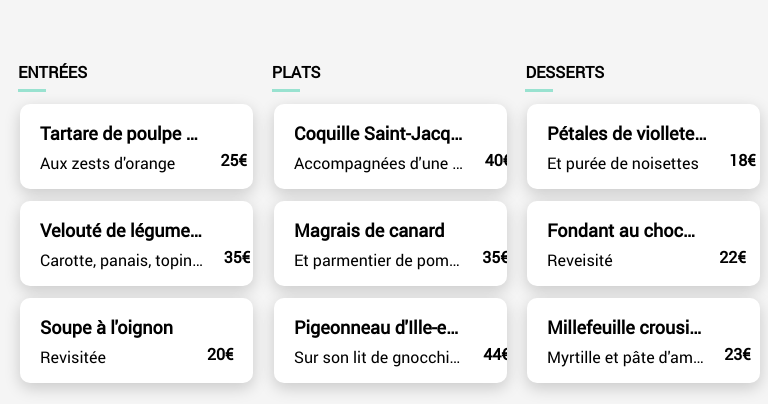
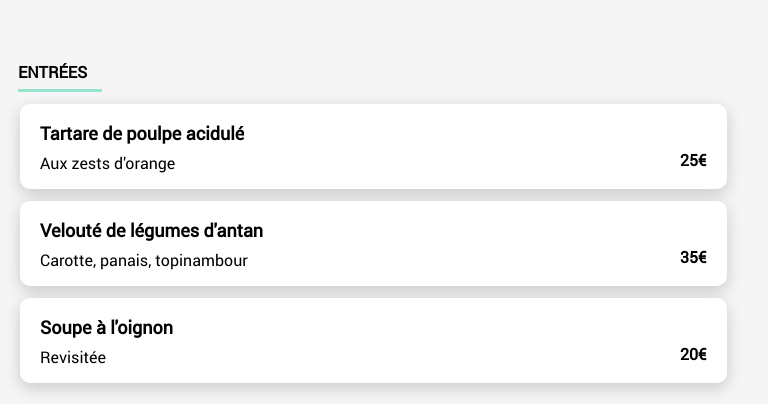
Before and after one commit to Vivian2810/Projet_3_OC, a website: page pages/a_la_francaise.html in a window 768 px wide. Shown: the part 386-790 px from the top of the page. Drawn offline with Linux system fonts and the light colour scheme; files whose address does not match are found by name.

Commit message:
responsive

```diff
--- a/scss/Layout/_box.scss
+++ b/scss/Layout/_box.scss
@@ -95,14 +95,6 @@
 
 /*page de détail*/
 
-@media (min-width: 768px) and (max-width: 1024px) {
-  .box {
-    display: flex;
-    &__menu {
-      width: calc(33.3% - 2px);
-    }
-  }
-}
 
 @media (min-width: 1025px) {
   .box {
```
Also changed, not shown: css/style.css, 1 other file.
